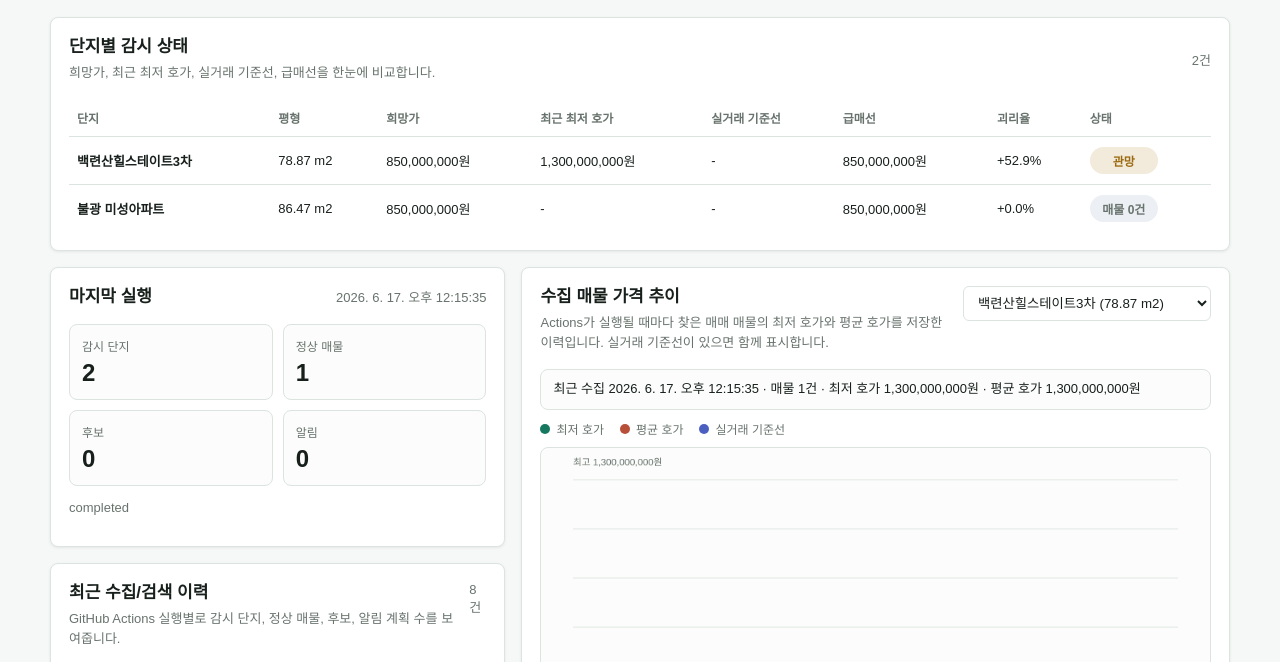
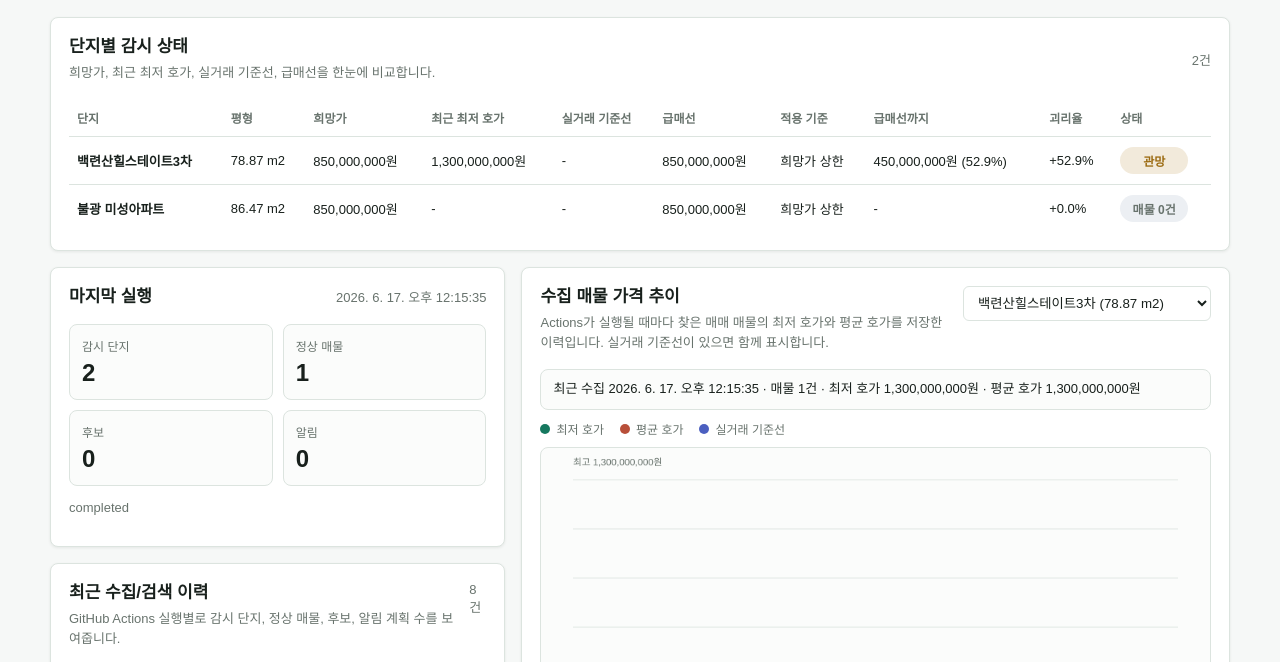
Before and after one commit to YeongSeokJeong/i_want_house, a plain HTML site: page index.html in a window 1280 px wide. Shown: the part 101-763 px from the top of the page. Drawn offline with Linux system fonts and the light colour scheme.

Commit message:
feat(dashboard-criteria-thresholds/f-001): show applied urgent thresholds

```diff
--- a/assets/dashboard.css
+++ b/assets/dashboard.css
@@ -169,7 +169,7 @@ h2 {
 
 .monitoring-table {
   width: 100%;
-  min-width: 920px;
+  min-width: 1120px;
   border-collapse: collapse;
   font-size: 13px;
 }
--- a/assets/dashboard.js
+++ b/assets/dashboard.js
@@ -162,10 +162,11 @@ async function renderMonitoringSummary(latest, errorMessage) {
 }
 
 function monitoringSummaryRow(complex, latestHistory, diagnostic) {
-  const urgentLine = urgentLinePrice(complex, latestHistory);
+  const criteria = criteriaThresholds(complex, latestHistory);
   const minPrice = positiveNumber(latestHistory?.min_price_krw);
-  const gapRatio = priceGapRatio(minPrice, urgentLine);
-  const status = monitoringStatus(latestHistory, diagnostic, minPrice, urgentLine);
+  const gapRatio = priceGapRatio(minPrice, criteria.urgentLine);
+  const remaining = remainingToUrgentLine(minPrice, criteria.urgentLine);
+  const status = monitoringStatus(latestHistory, diagnostic, minPrice, criteria.urgentLine);
   const row = document.createElement("tr");
 
   row.append(
@@ -174,7 +175,9 @@ function monitoringSummaryRow(complex, latestHistory, diagnostic) {
     tableCell(formatPrice(complex.targetPriceKrw)),
     tableCell(formatPrice(minPrice)),
     tableCell(formatPrice(positiveNumber(latestHistory?.recent_trade_price_krw))),
-    tableCell(formatPrice(urgentLine)),
+    tableCell(formatPrice(criteria.urgentLine)),
+    tableCell(criteria.appliedCriterion),
+    tableCell(formatRemaining(remaining)),
     tableCell(formatPercent(gapRatio)),
     monitoringStatusCell(status),
   );
@@ -184,7 +187,7 @@ function monitoringSummaryRow(complex, latestHistory, diagnostic) {
 function monitoringEmptyRow(message) {
   const row = document.createElement("tr");
   const cell = tableCell(message);
-  cell.colSpan = 8;
+  cell.colSpan = 10;
   row.append(cell);
   return row;
 }
@@ -217,13 +220,31 @@ function latestHistoryEntry(history) {
 }
 
 function urgentLinePrice(complex, latestHistory) {
+  return criteriaThresholds(complex, latestHistory).urgentLine;
+}
+
+function criteriaThresholds(complex, latestHistory) {
   const targetLine = positiveNumber(complex.targetPriceKrw);
   const tradeBaseline = positiveNumber(latestHistory?.recent_trade_price_krw);
+  const discountRatio = Number(complex.urgentDiscountRatio || 0);
   if (!tradeBaseline) {
-    return targetLine;
+    return {
+      targetLine,
+      tradeBaseline: null,
+      baselineDiscountLine: null,
+      urgentLine: targetLine,
+      appliedCriterion: "희망가 상한",
+    };
   }
-  const baselineLine = Math.floor(tradeBaseline * (1 - Number(complex.urgentDiscountRatio || 0)));
-  return targetLine ? Math.min(targetLine, baselineLine) : baselineLine;
+  const baselineDiscountLine = Math.floor(tradeBaseline * (1 - discountRatio));
+  const urgentLine = targetLine ? Math.min(targetLine, baselineDiscountLine) : baselineDiscountLine;
+  return {
+    targetLine,
+    tradeBaseline,
+    baselineDiscountLine,
+    urgentLine,
+    appliedCriterion: urgentLine === baselineDiscountLine ? "실거래 할인선" : "희망가 상한",
+  };
 }
 
 function priceGapRatio(minPrice, urgentLine) {
@@ -231,6 +252,18 @@ function priceGapRatio(minPrice, urgentLine) {
     return null;
   }
   return ((minPrice - urgentLine) / urgentLine) * 100;
+}
+
+function remainingToUrgentLine(minPrice, urgentLine) {
+  if (!minPrice || !urgentLine) {
+    return null;
+  }
+  const amount = Math.max(minPrice - urgentLine, 0);
+  return {
+    amount,
+    ratio: (amount / urgentLine) * 100,
+    reached: minPrice <= urgentLine,
+  };
 }
 
 function monitoringStatus(latestHistory, diagnostic, minPrice, urgentLine) {
@@ -611,6 +644,16 @@ function formatPercent(value) {
   return `${number >= 0 ? "+" : ""}${number.toFixed(1)}%`;
 }
 
+function formatRemaining(value) {
+  if (!value) {
+    return "-";
+  }
+  if (value.reached) {
+    return "도달/초과";
+  }
+  return `${formatPrice(value.amount)} (${value.ratio.toFixed(1)}%)`;
+}
+
 function formatTime(value) {
   if (!value || value === "-") {
     return "-";
--- a/index.html
+++ b/index.html
@@ -34,13 +34,15 @@
                 <th scope="col">최근 최저 호가</th>
                 <th scope="col">실거래 기준선</th>
                 <th scope="col">급매선</th>
+                <th scope="col">적용 기준</th>
+                <th scope="col">급매선까지</th>
                 <th scope="col">괴리율</th>
                 <th scope="col">상태</th>
               </tr>
             </thead>
             <tbody id="monitoringSummaryBody">
               <tr>
-                <td colspan="8">단지별 감시 상태를 불러오는 중입니다.</td>
+                <td colspan="10">단지별 감시 상태를 불러오는 중입니다.</td>
               </tr>
             </tbody>
           </table>
```
Also changed, not shown: 8 other files.
